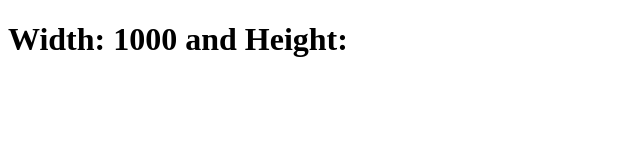
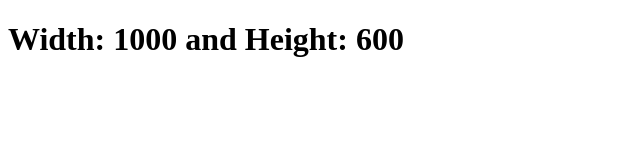
Before and after one commit to acciojob/screen-size-Sakibul-05, a website: page main.html in a window 1280 px wide. Shown: the whole page, without its empty margins (0-640 px from the left). Drawn offline with Linux system fonts and the light colour scheme.

Commit message:
created a submission

```diff
--- a/main.html
+++ b/main.html
@@ -8,7 +8,7 @@
 
 <body>
 	<!-- the entire body must be written by student -->
-	<h1 id="sizeInfo">Width: <span>1000</span> and Height: <span> </span></h1>
+	<h1 id="sizeInfo">Width: <span>1000</span> and Height: <span>600 </span></h1>
     <script type="text/javascript" src="./script.js">
 </script>
 
```
